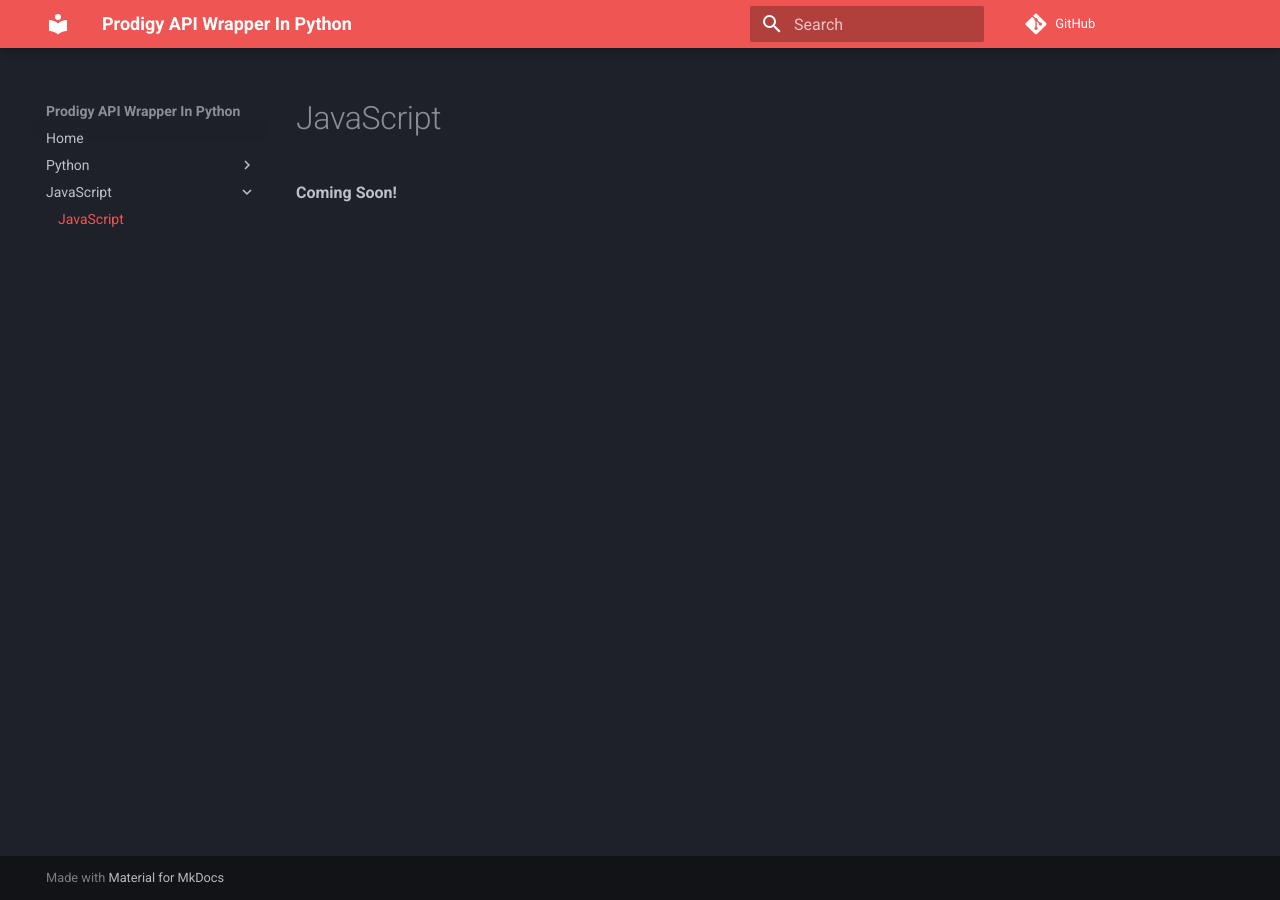
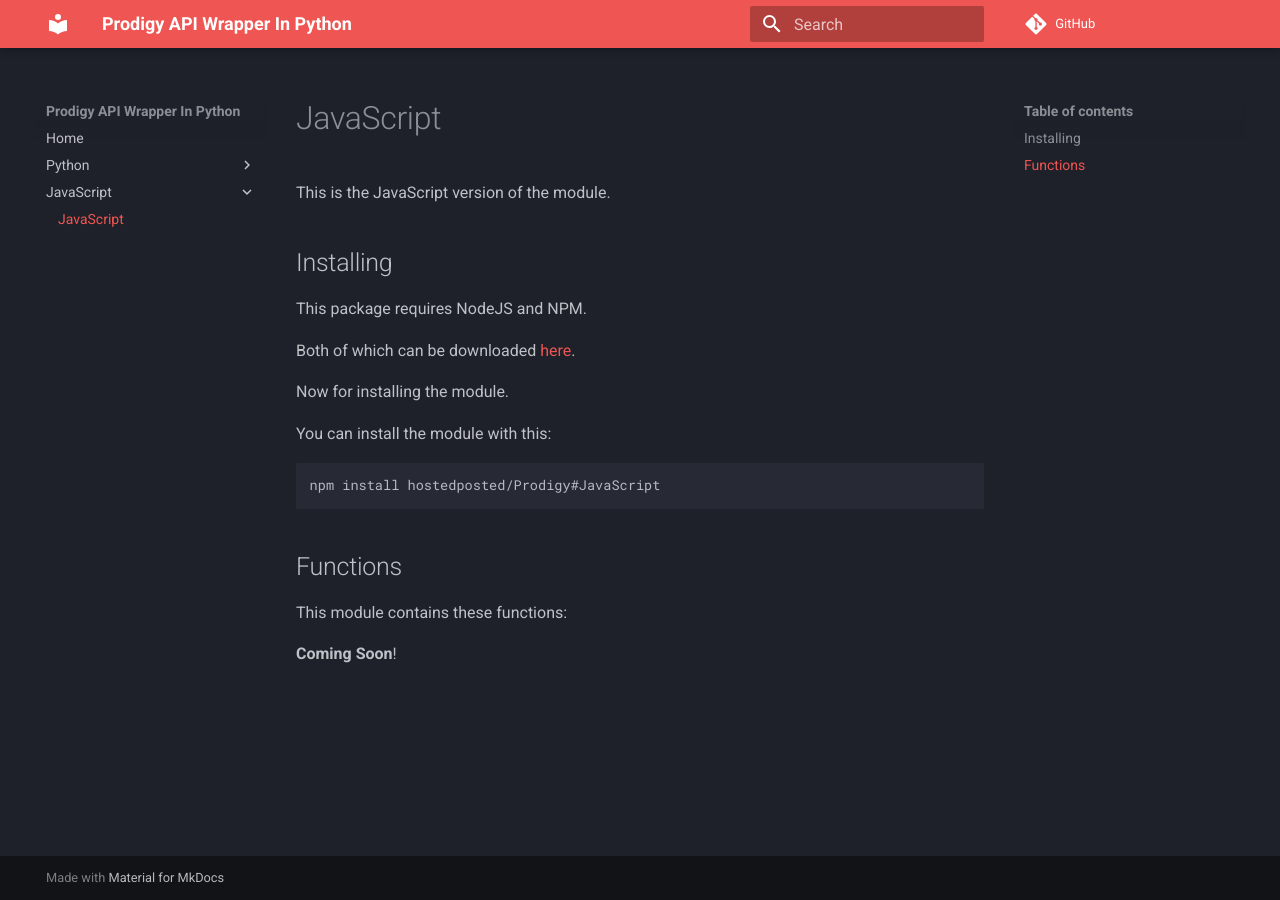
Before and after one commit to hostedposted/Prodigy, an MkDocs documentation site: the page built from docs/javascript/index.md, in a window 1280 px wide. Built offline with MkDocs 1.6.1 and Material for MkDocs 9.7.7, drawn with Linux system fonts in a browser that asks for light colours; nearby versions of some CDN libraries; comment, search, counter and statistics services are not loaded.

Commit message:
Create JS docs homepage

````diff
--- a/docs/javascript/index.md
+++ b/docs/javascript/index.md
@@ -1,3 +1,23 @@
 # JavaScript
 
-**Coming Soon!**
+This is the JavaScript version of the module.
+
+## Installing
+
+This package requires NodeJS and NPM.
+
+Both of which can be downloaded [here](https://www.npmjs.com/get-npm).
+
+Now for installing the module.
+
+You can install the module with this:
+
+```shell
+npm install hostedposted/Prodigy#JavaScript
+```
+
+## Functions
+
+This module contains these functions:
+
+**Coming Soon**!
````
